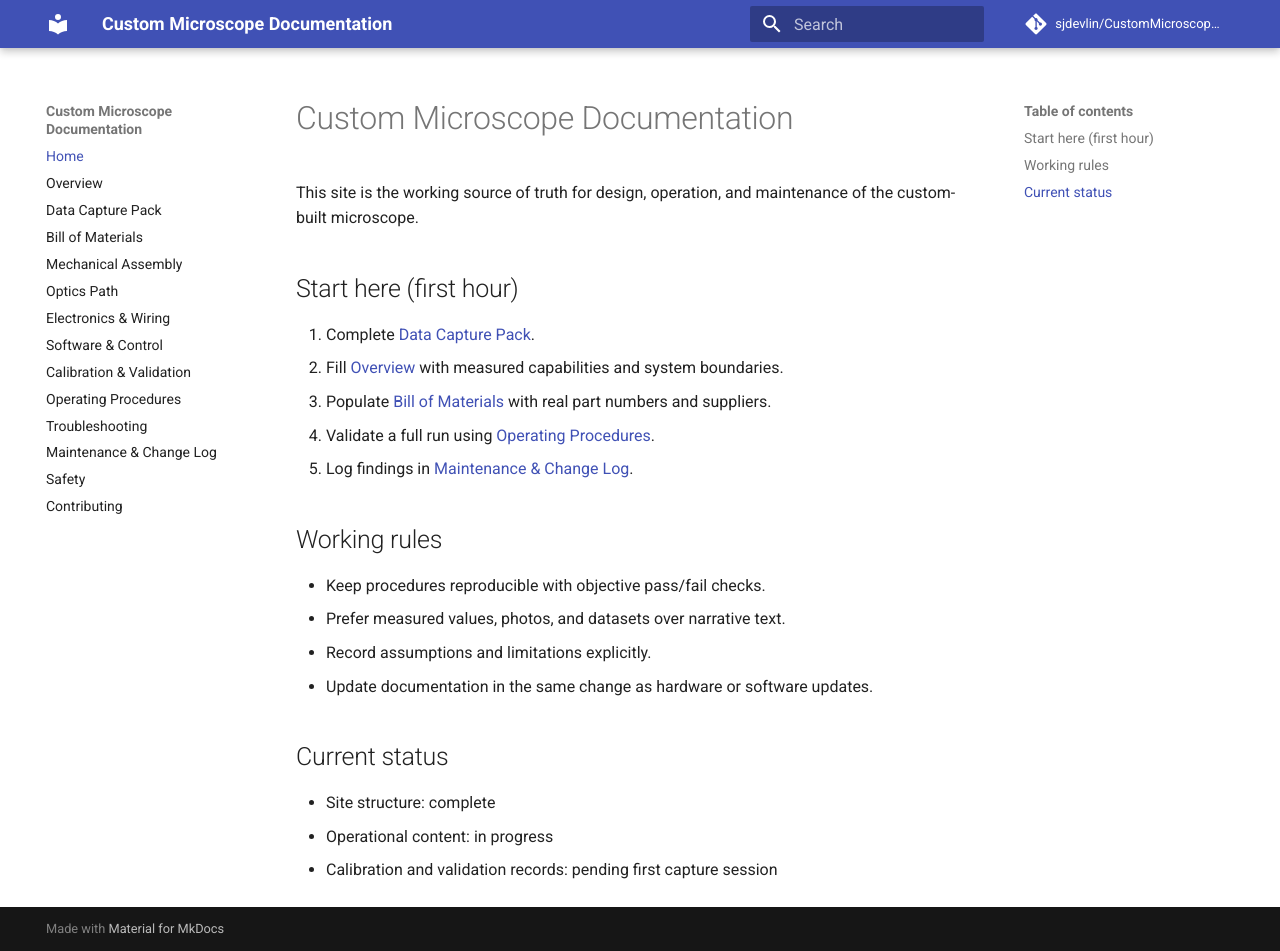
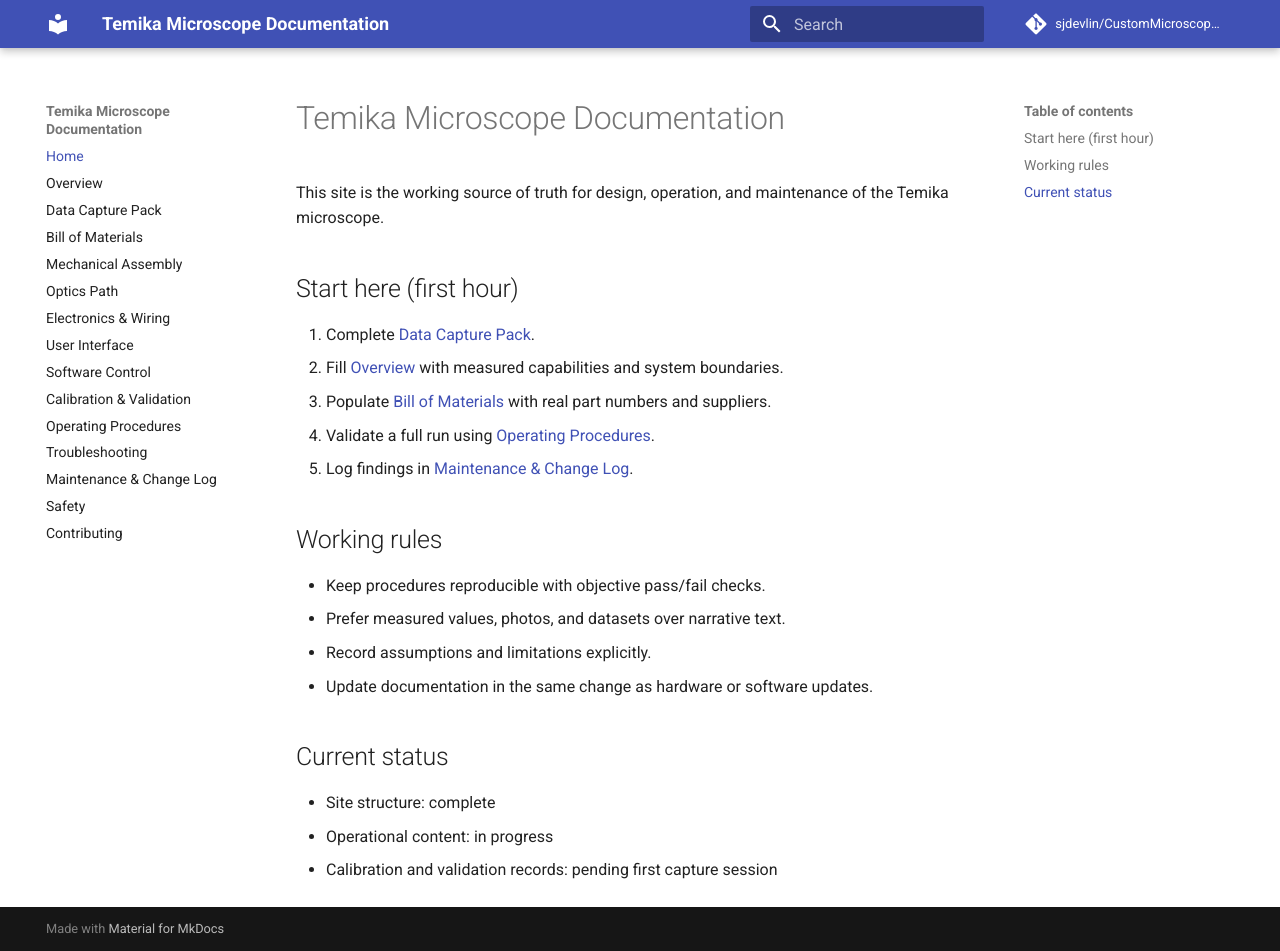
Before and after one commit to sjdevlin/CustomMicroscopeDocs, an MkDocs documentation site: the page built from docs/index.md, in a window 1280 px wide and 951 px high. Built offline with MkDocs 1.6.1 and Material for MkDocs 9.7.7, drawn with Linux system fonts in a browser that asks for light colours; comment, search, counter and statistics services are not loaded.

Commit message:
Rename to Temika Microscope and split software docs

```diff
--- a/docs/index.md
+++ b/docs/index.md
@@ -1,6 +1,6 @@
-# Custom Microscope Documentation
+# Temika Microscope Documentation
 
-This site is the working source of truth for design, operation, and maintenance of the custom-built microscope.
+This site is the working source of truth for design, operation, and maintenance of the Temika microscope.
 
 ## Start here (first hour)
 
--- a/mkdocs.yml
+++ b/mkdocs.yml
@@ -1,5 +1,5 @@
-site_name: Custom Microscope Documentation
-site_description: Living technical documentation for a custom-built microscope.
+site_name: Temika Microscope Documentation
+site_description: Living technical documentation for the Temika microscope.
 site_url: https://sjdevlin.github.io/CustomMicroscopeDocs/
 repo_url: https://github.com/sjdevlin/CustomMicroscopeDocs
 repo_name: sjdevlin/CustomMicroscopeDocs
@@ -33,7 +33,8 @@ nav:
   - Mechanical Assembly: mechanical-assembly.md
   - Optics Path: optics-path.md
   - Electronics & Wiring: electronics-wiring.md
-  - Software & Control: software-control.md
+  - User Interface: user-interface.md
+  - Software Control: software-control.md
   - Calibration & Validation: calibration-validation.md
   - Operating Procedures: operation-sops.md
   - Troubleshooting: troubleshooting.md
```
Also changed, not shown: README.md (+2 -2 lines), docs/software-control.md (+4 -38 lines), docs/user-interface.md (added, +53 -0 lines).
